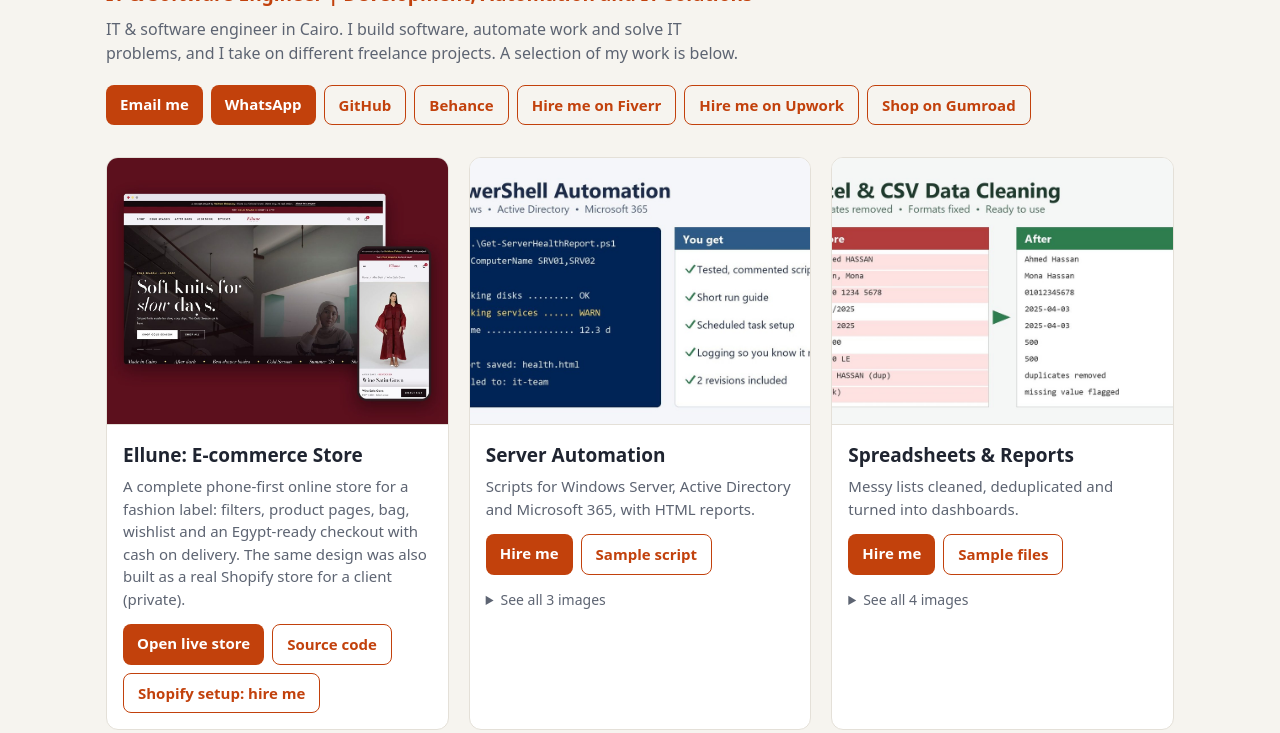
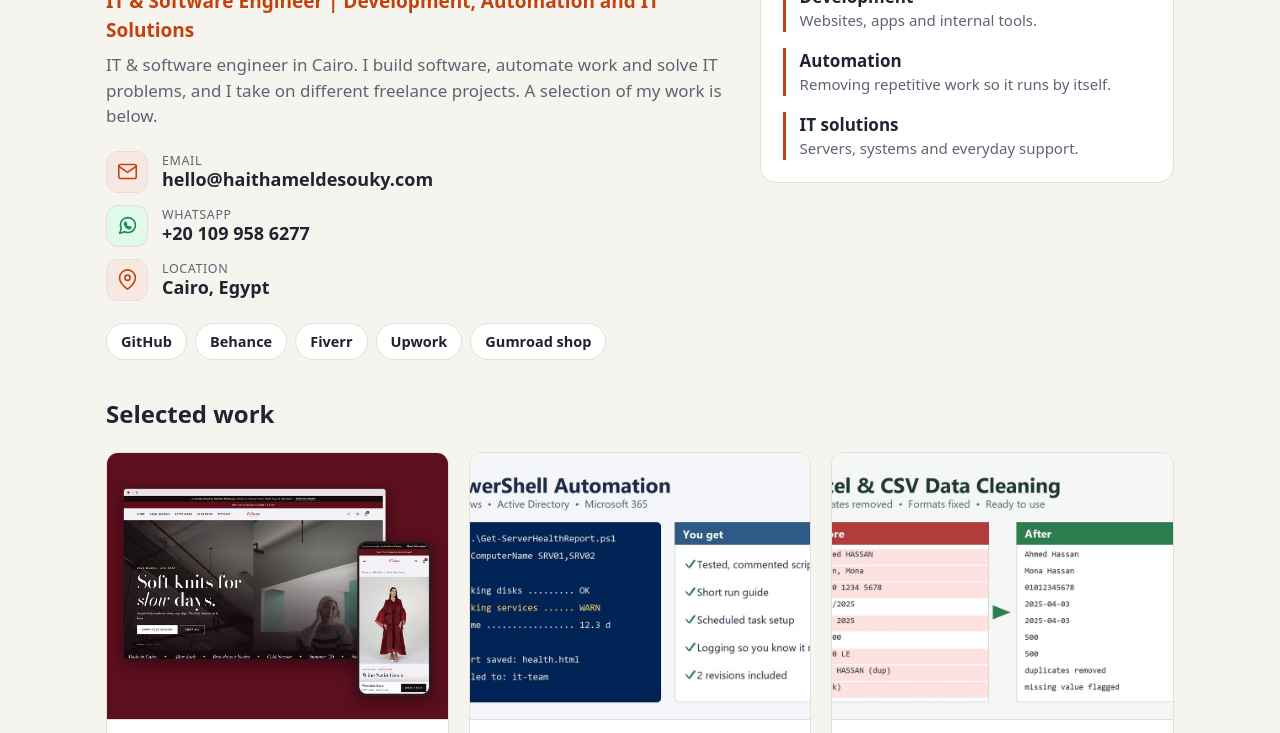
Before and after one commit to HaithamEldesouky/portfolio, a plain HTML site: page index.html in a window 1280 px wide. Shown: the part 124-857 px from the top of the page. Drawn offline with Linux system fonts and the light colour scheme; no server answers.

Commit message:
Redesign header: contact with icons beside name, what I do, dark mode

```diff
--- a/index.html
+++ b/index.html
@@ -12,7 +12,7 @@
 <meta name="twitter:card" content="summary_large_image">
 <meta name="twitter:image" content="https://haithameldesouky.com/images/og-card.png?v=2">
 <meta property="og:type" content="website">
-<link rel="icon" href="favicon.svg" type="image/svg+xml"><link rel="icon" href="favicon.ico" sizes="any"><link rel="icon" href="favicon-32.png" type="image/png" sizes="32x32"><link rel="apple-touch-icon" href="apple-touch-icon.png">
+<meta name="theme-color" content="#c2410c"><link rel="icon" href="favicon.svg" type="image/svg+xml"><link rel="icon" href="favicon.ico" sizes="any"><link rel="icon" href="favicon-32.png" type="image/png" sizes="32x32"><link rel="apple-touch-icon" href="apple-touch-icon.png">
 <style>
 :root{--bg:#f6f4ef;--card:#fff;--ink:#1f2430;--mute:#5d6472;--acc:#c2410c;--line:#e4e0d8}
 *{box-sizing:border-box}body{margin:0;background:var(--bg);color:var(--ink);font:16px/1.5 system-ui,-apple-system,"Segoe UI",Roboto,sans-serif}
@@ -31,17 +31,53 @@ main{max-width:1100px;margin:0 auto;padding:8px 16px 48px;display:grid;grid-temp
 details{margin-top:14px}summary{cursor:pointer;color:var(--mute);font-size:14px}
 .thumbs{display:grid;grid-template-columns:1fr 1fr;gap:8px;margin-top:10px}.thumbs img{width:100%;display:block;border-radius:6px;border:1px solid var(--line)}
 h2.more{max-width:1100px;margin:8px auto 0;padding:0 16px;font-size:22px}
-#contact{max-width:1100px;margin:0 auto;padding:0 16px 40px}#contact .box{background:var(--card);border:1px solid var(--line);border-radius:12px;padding:24px;display:grid;gap:12px}#contact h2{font-size:22px;margin:0}#contact p{margin:0;color:var(--mute)}#contact .rows{display:flex;flex-wrap:wrap;gap:12px 32px}#contact .rows div{display:flex;flex-direction:column}#contact .rows small{color:var(--mute);font-size:13px}#contact .rows a{color:var(--ink);font-weight:600;text-decoration:none;font-size:17px}#contact .rows a:hover{color:var(--acc)}
 footer{max-width:1100px;margin:0 auto;padding:0 16px 40px;color:var(--mute);font-size:14px}footer a{color:var(--acc)}
 #gh{max-width:1100px;margin:0 auto;padding:0 16px 40px}#gh h2{font-size:22px;margin:0 0 4px}#gh .sub{color:var(--mute);margin:0 0 16px;font-size:15px}
 .repos{display:grid;grid-template-columns:repeat(auto-fill,minmax(260px,1fr));gap:14px}
 .repo{background:var(--card);border:1px solid var(--line);border-radius:10px;padding:14px 16px;text-decoration:none;color:var(--ink);display:flex;flex-direction:column;gap:6px}
 .repo:hover{border-color:var(--acc)}.repo b{color:var(--acc);font-size:16px;overflow-wrap:anywhere}.repo span{color:var(--mute);font-size:14px}.repo small{color:var(--mute);font-size:13px;margin-top:auto}
+
+@media (prefers-color-scheme:dark){:root{--bg:#14161c;--card:#1d2028;--ink:#eceef2;--mute:#a1a8b6;--acc:#f0763a;--line:#2c303b}.btn,.links a:hover{color:#14161c}}
+html{scroll-behavior:smooth}a:focus-visible{outline:2px solid var(--acc);outline-offset:2px}
+.hero{display:grid;grid-template-columns:minmax(0,1.5fr) minmax(0,1fr);gap:32px;align-items:start}
+.hero-main h1{font-size:clamp(32px,5.5vw,48px);letter-spacing:-.5px}
+.hero-main .lead{margin-bottom:22px;font-size:17px}
+ul.contact{list-style:none;margin:0 0 22px;padding:0;display:grid;gap:12px}
+.contact li{display:flex;align-items:center;gap:14px}
+.ico{flex:none;width:42px;height:42px;border-radius:12px;background:color-mix(in srgb,var(--acc) 12%,var(--card));display:grid;place-items:center;border:1px solid var(--line)}
+.ico svg{width:21px;height:21px;fill:none;stroke:var(--acc);stroke-width:1.8;stroke-linecap:round;stroke-linejoin:round}
+.ico.wa{background:color-mix(in srgb,#25d366 14%,var(--card))}.ico.wa svg{stroke:#128c4a}
+.ct{display:flex;flex-direction:column;line-height:1.25}.ct small{color:var(--mute);font-size:12.5px;text-transform:uppercase;letter-spacing:.6px}
+.ct a,.ct span{font-size:18px;font-weight:600;color:var(--ink);text-decoration:none}.ct a:hover{color:var(--acc);text-decoration:underline}
+.links{display:flex;flex-wrap:wrap;gap:8px}
+.links a{padding:7px 14px;border-radius:999px;border:1.5px solid var(--line);color:var(--ink);text-decoration:none;font-weight:600;font-size:14.5px;background:var(--card)}
+.links a:hover{border-color:var(--acc);color:var(--acc)}
+.hero-side{background:var(--card);border:1px solid var(--line);border-radius:16px;padding:22px}
+.hero-side h2{font-size:15px;text-transform:uppercase;letter-spacing:.8px;color:var(--mute);margin:0 0 14px}
+.do{list-style:none;margin:0;padding:0;display:grid;gap:16px}.do li{display:flex;flex-direction:column;border-left:3px solid var(--acc);padding-left:14px}
+.do b{font-size:17px}.do span{color:var(--mute);font-size:15px}
+h2.sec{max-width:1100px;margin:12px auto 12px;padding:0 16px;font-size:24px}
+#contact{max-width:1100px;margin:0 auto;padding:0 16px 40px}
+#contact .box{background:var(--card);border:1px solid var(--line);border-radius:16px;padding:28px}
+#contact h2{font-size:24px;margin:0 0 4px}#contact p{margin:0 0 18px;color:var(--mute)}#contact ul.contact{margin:0}
+@media(min-width:700px){#contact ul.contact{grid-template-columns:repeat(3,auto);justify-content:start;gap:12px 48px}}
+@media(max-width:820px){.hero{grid-template-columns:1fr}header{padding-top:32px}}
 </style></head><body>
-<header><h1>Haitham Eldesouky</h1>
+<header><div class="hero">
+<div class="hero-main">
+<h1>Haitham Eldesouky</h1>
 <p class="tag">IT &amp; Software Engineer | Development, Automation and IT Solutions</p>
 <p class="lead">IT &amp; software engineer in Cairo. I build software, automate work and solve IT problems, and I take on different freelance projects. A selection of my work is below.</p>
-<div class="btns"><a class="btn" href="mailto:hello@haithameldesouky.com">Email me</a><a class="btn" href="https://wa.me/201099586277">WhatsApp</a><a class="btn alt" href="https://github.com/HaithamEldesouky">GitHub</a><a class="btn alt" href="https://www.behance.net/haithameldesou">Behance</a><a class="btn alt" href="https://www.fiverr.com/haithamashraf">Hire me on Fiverr</a><a class="btn alt" href="https://www.upwork.com/freelancers/~01741b0beadfbad916">Hire me on Upwork</a><a class="btn alt" href="https://haithameldesouky.gumroad.com">Shop on Gumroad</a></div></header>
+<ul class="contact">
+<li><span class="ico"><svg viewBox="0 0 24 24" aria-hidden="true"><path d="M4 4h16a2 2 0 0 1 2 2v12a2 2 0 0 1-2 2H4a2 2 0 0 1-2-2V6a2 2 0 0 1 2-2z"/><path d="M22 6l-10 7L2 6"/></svg></span><span class="ct"><small>Email</small><a href="mailto:hello@haithameldesouky.com">hello@haithameldesouky.com</a></span></li>
+<li><span class="ico wa"><svg viewBox="0 0 24 24" aria-hidden="true"><path d="M21 11.5a8.4 8.4 0 0 1-.9 3.8 8.5 8.5 0 0 1-7.6 4.7 8.4 8.4 0 0 1-3.8-.9L3 21l1.9-5.7a8.4 8.4 0 0 1-.9-3.8A8.5 8.5 0 0 1 8.7 3.9 8.4 8.4 0 0 1 12.5 3h.5a8.5 8.5 0 0 1 8 8z"/><path d="M9.2 8.6c.2-.3.7-.3.9.1l.7 1.4c.1.2 0 .5-.1.6l-.5.6c.6 1.2 1.6 2.1 2.8 2.7l.6-.6c.2-.2.4-.2.6-.1l1.4.7c.3.2.4.6.1.9-.5.7-1.4 1-2.3.7-2.2-.7-4-2.5-4.7-4.7-.3-.9 0-1.8.5-2.3z"/></svg></span><span class="ct"><small>WhatsApp</small><a href="https://wa.me/201099586277">+20 109 958 6277</a></span></li>
+<li><span class="ico"><svg viewBox="0 0 24 24" aria-hidden="true"><path d="M21 10c0 7-9 13-9 13S3 17 3 10a9 9 0 0 1 18 0z"/><circle cx="12" cy="10" r="3"/></svg></span><span class="ct"><small>Location</small><span>Cairo, Egypt</span></span></li>
+</ul>
+<div class="links"><a href="https://github.com/HaithamEldesouky">GitHub</a><a href="https://www.behance.net/haithameldesou">Behance</a><a href="https://www.fiverr.com/haithamashraf">Fiverr</a><a href="https://www.upwork.com/freelancers/~01741b0beadfbad916">Upwork</a><a href="https://haithameldesouky.gumroad.com">Gumroad shop</a></div>
+</div>
+<aside class="hero-side"><h2>What I do</h2><ul class="do"><li><b>Development</b><span>Websites, apps and internal tools.</span></li><li><b>Automation</b><span>Removing repetitive work so it runs by itself.</span></li><li><b>IT solutions</b><span>Servers, systems and everyday support.</span></li></ul></aside>
+</div></header>
+<h2 class="sec">Selected work</h2>
 <main>
 <article class="card">
 <img class="cover" src="images/ellune/cover.jpg" alt="Ellune e-commerce store on desktop and phone" loading="lazy" width="808" height="632">
@@ -102,6 +138,11 @@ footer{max-width:1100px;margin:0 auto;padding:0 16px 40px;color:var(--mute);font
   }).catch(function(){var box=document.getElementById("repos");box.innerHTML='<a class="repo" href="https://github.com/HaithamEldesouky"><b>See my repositories on GitHub</b></a>';});
 })();
 </script>
-<section id="contact"><div class="box"><h2>Let's work together</h2><p>Tell me what you need. I usually reply within a day.</p><div class="rows"><div><small>Email</small><a href="mailto:hello@haithameldesouky.com">hello@haithameldesouky.com</a></div><div><small>WhatsApp</small><a href="https://wa.me/201099586277">+20 109 958 6277</a></div><div><small>Location</small><span>Cairo, Egypt</span></div></div><div class="btns"><a class="btn" href="mailto:hello@haithameldesouky.com">Send an email</a><a class="btn" href="https://wa.me/201099586277">Message on WhatsApp</a></div></div></section>
+<section id="contact"><div class="box"><h2>Let's work together</h2><p>Tell me what you need. I usually reply within a day.</p>
+<ul class="contact">
+<li><span class="ico"><svg viewBox="0 0 24 24" aria-hidden="true"><path d="M4 4h16a2 2 0 0 1 2 2v12a2 2 0 0 1-2 2H4a2 2 0 0 1-2-2V6a2 2 0 0 1 2-2z"/><path d="M22 6l-10 7L2 6"/></svg></span><span class="ct"><small>Email</small><a href="mailto:hello@haithameldesouky.com">hello@haithameldesouky.com</a></span></li>
+<li><span class="ico wa"><svg viewBox="0 0 24 24" aria-hidden="true"><path d="M21 11.5a8.4 8.4 0 0 1-.9 3.8 8.5 8.5 0 0 1-7.6 4.7 8.4 8.4 0 0 1-3.8-.9L3 21l1.9-5.7a8.4 8.4 0 0 1-.9-3.8A8.5 8.5 0 0 1 8.7 3.9 8.4 8.4 0 0 1 12.5 3h.5a8.5 8.5 0 0 1 8 8z"/><path d="M9.2 8.6c.2-.3.7-.3.9.1l.7 1.4c.1.2 0 .5-.1.6l-.5.6c.6 1.2 1.6 2.1 2.8 2.7l.6-.6c.2-.2.4-.2.6-.1l1.4.7c.3.2.4.6.1.9-.5.7-1.4 1-2.3.7-2.2-.7-4-2.5-4.7-4.7-.3-.9 0-1.8.5-2.3z"/></svg></span><span class="ct"><small>WhatsApp</small><a href="https://wa.me/201099586277">+20 109 958 6277</a></span></li>
+<li><span class="ico"><svg viewBox="0 0 24 24" aria-hidden="true"><path d="M21 10c0 7-9 13-9 13S3 17 3 10a9 9 0 0 1 18 0z"/><circle cx="12" cy="10" r="3"/></svg></span><span class="ct"><small>Location</small><span>Cairo, Egypt</span></span></li>
+</ul></div></section>
 <footer>Free samples: <a href="https://github.com/HaithamEldesouky/free-kawaii-sprites">kawaii sprites</a> and <a href="https://github.com/HaithamEldesouky/free-islamic-seamless-tiles">Islamic tiles</a>. All sample data in the Excel and PowerShell images is made up.</footer>
 </body></html>
```
